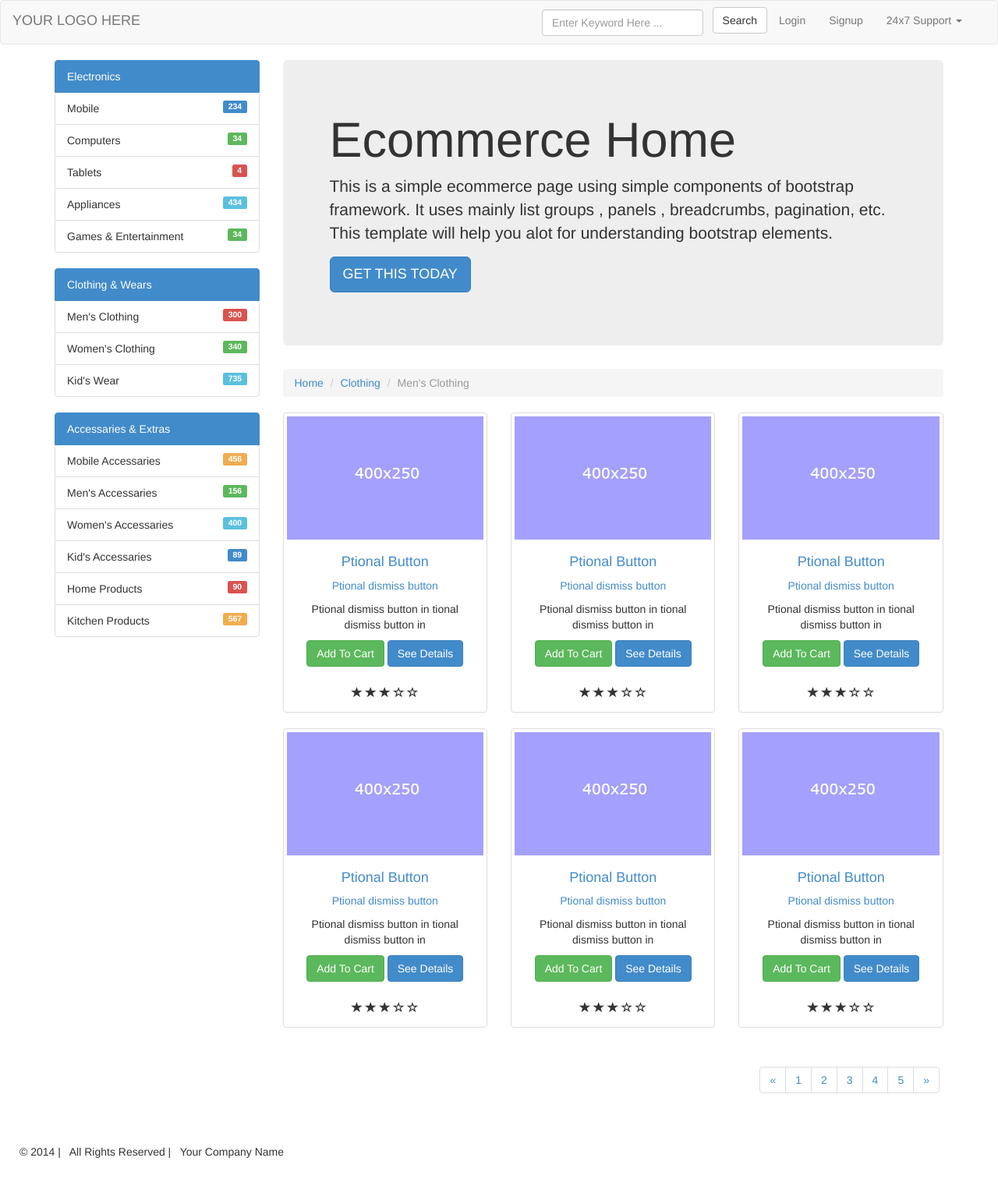
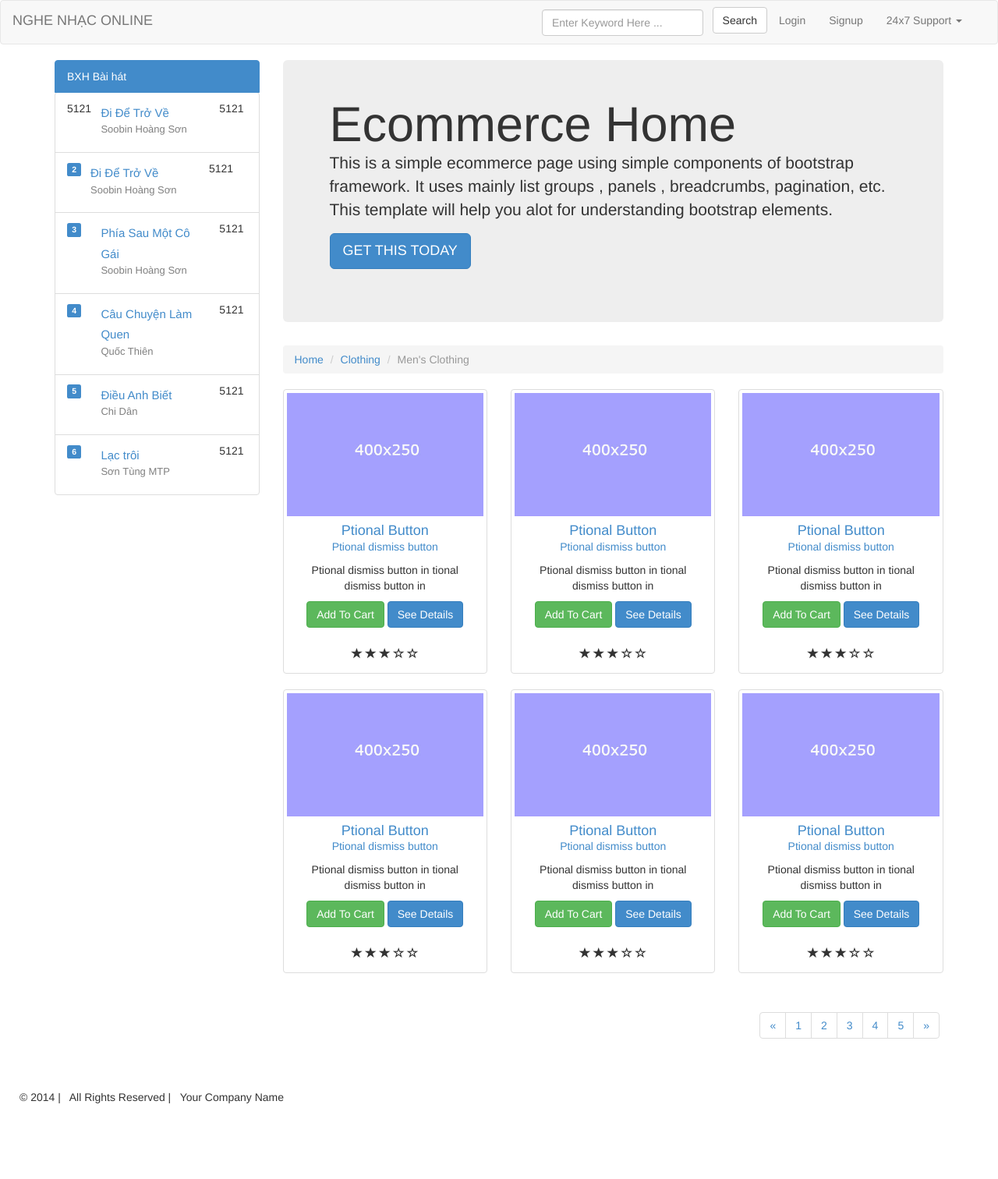
Before and after one commit to hienlt0610/chuyende2, a CodeIgniter app: page /doan/ in a window 1280 px wide. Shown: the whole page at 78% size. After the commit the page ends 1415 px from the top, so only its background shows below. Run offline with CodeIgniter, Linux system fonts and the light colour scheme; some libraries are stand-ins or nearby versions.

Commit message:
edit few html and css

```diff
--- a/application/views/master_layout/layout.php
+++ b/application/views/master_layout/layout.php
@@ -18,15 +18,26 @@ defined('BASEPATH') OR exit('No direct script access allowed');
 <body>
 <?php echo $this->template->partial->view('widgets/nav');?>
 <div class="container">
+	<?php echo $this->template->content;?>
+</div>
 
-    <div class="row">
-        <?php echo $this->template->partial->view('widgets/sidebar')?>
-        <!-- /.col -->
-        <div class="col-md-9">
-            <?php echo $this->template->content;?>
+<!-- /.row -->
+<div class="row">
+    <ul class="pagination alg-right-pad">
+        <li><a href="#">&laquo;</a></li>
+        <li><a href="#">1</a></li>
+        <li><a href="#">2</a></li>
+        <li><a href="#">3</a></li>
+        <li><a href="#">4</a></li>
+        <li><a href="#">5</a></li>
+        <li><a href="#">&raquo;</a></li>
+    </ul>
+</div>
+<!-- /.row -->
+<!-- /.col -->
         </div>
     </div>
-    <!-- /.row -->
+
 </div>
 <!-- /.container -->
 
--- a/application/views/template/home.php
+++ b/application/views/template/home.php
@@ -1,3 +1,82 @@
+<div class="row">
+		<!-- side bar -->
+        <div class="col-md-3">
+			<div>
+				<a href="#" class="list-group-item active">BXH Bài hát
+				</a>
+				<ul class="list-group">
+                    <li class="list-group-item list-song">
+						<div class="row">
+                            <div class="col-md-2">5121</div>
+                            <div class="col-md-7">
+                                <h3 class="song-name"><a href="#">Đi Để Trở Về</a></h3>
+                                <h4 class="artist"><a href="#">Soobin Hoàng Sơn</a></h4>
+                            </div>
+                            <div class="col-md-2">5121</div>
+                        </div>
+					</li>
+
+                    <li class="list-group-item list-song">
+						<div class="row">
+                            <div class="col-md-1"><span class="label label-primary">2</span></div>
+                            <div class="col-md-7">
+                                <h3 class="song-name"><a href="#">Đi Để Trở Về</a></h3>
+                                <h4 class="artist"><a href="#">Soobin Hoàng Sơn</a></h4>
+                            </div>
+                            <div class="col-md-3">5121</div>
+                        </div>
+					</li>
+
+                    <li class="list-group-item list-song">
+						<div class="row">
+                            <div class="col-md-2"><span class="label label-primary">3</span></div>
+                            <div class="col-md-7">
+                                <h3 class="song-name"><a href="#">Phía Sau Một Cô Gái</a></h3>
+                                <h4 class="artist"><a href="#">Soobin Hoàng Sơn</a></h4>
+                            </div>
+                            <div class="col-md-3">5121</div>
+                        </div>
+					</li>
+
+                    <li class="list-group-item list-song">
+						<div class="row">
+                            <div class="col-md-2"><span class="label label-primary">4</span></div>
+                            <div class="col-md-7">
+                                <h3 class="song-name"><a href="#">Câu Chuyện Làm Quen</a></h3>
+                                <h4 class="artist"><a href="#">Quốc Thiên</a></h4>
+                            </div>
+                            <div class="col-md-3">5121</div>
+                        </div>
+					</li>
+
+                    <li class="list-group-item list-song">
+						<div class="row">
+                            <div class="col-md-2"><span class="label label-primary">5</span></div>
+                            <div class="col-md-7">
+                                <h3 class="song-name"><a href="#">Điều Anh Biết</a></h3>
+                                <h4 class="artist"><a href="#">Chi Dân</a></h4>
+                            </div>
+                            <div class="col-md-3">5121</div>
+                        </div>
+					</li>
+
+                    <li class="list-group-item list-song">
+						<div class="row">
+                            <div class="col-md-2"><span class="label label-primary">6</span></div>
+                            <div class="col-md-7">
+                                <h3 class="song-name"><a href="#">Lạc trôi</a></h3>
+                                <h4 class="artist"><a href="#">Sơn Tùng MTP</a></h4>
+                            </div>
+                            <div class="col-md-3">5121</div>
+                        </div>
+					</li>
+				</ul>
+			</div>
+			<!-- /.div -->
+
+		</div>
+        <!-- /.col -->
+        <div class="col-md-9">
             <div class="jumbotron">
 		<h1>Ecommerce Home </h1>
 		<p>
@@ -144,19 +223,3 @@
 
 		</div>
 		<!-- /.col -->
-</div>
-
-<!-- /.row -->
-<div class="row">
-    <ul class="pagination alg-right-pad">
-        <li><a href="#">&laquo;</a></li>
-        <li><a href="#">1</a></li>
-        <li><a href="#">2</a></li>
-        <li><a href="#">3</a></li>
-        <li><a href="#">4</a></li>
-        <li><a href="#">5</a></li>
-        <li><a href="#">&raquo;</a></li>
-    </ul>
-</div>
-<!-- /.row -->
-<!-- /.col -->
--- a/application/views/widgets/nav.php
+++ b/application/views/widgets/nav.php
@@ -8,7 +8,7 @@
                 <span class="icon-bar"></span>
                 <span class="icon-bar"></span>
             </button>
-            <a class="navbar-brand" href="#">YOUR LOGO HERE</a>
+            <a class="navbar-brand" href="#">NGHE NHẠC ONLINE</a>
         </div>
 
         <!-- Collect the nav links, forms, and other content for toggling -->
--- a/application/views/widgets/sidebar.php
+++ /dev/null
@@ -1,69 +0,0 @@
-<div class="col-md-3">
-    <div>
-        <a href="#" class="list-group-item active">Electronics
-        </a>
-        <ul class="list-group">
-
-            <li class="list-group-item">Mobile
-                <span class="label label-primary pull-right">234</span>
-            </li>
-            <li class="list-group-item">Computers
-                <span class="label label-success pull-right">34</span>
-            </li>
-            <li class="list-group-item">Tablets
-                <span class="label label-danger pull-right">4</span>
-            </li>
-            <li class="list-group-item">Appliances
-                <span class="label label-info pull-right">434</span>
-            </li>
-            <li class="list-group-item">Games & Entertainment
-                <span class="label label-success pull-right">34</span>
-            </li>
-        </ul>
-    </div>
-    <!-- /.div -->
-    <div>
-        <a href="#" class="list-group-item active ">Clothing & Wears
-        </a>
-        <ul class="list-group">
-
-            <li class="list-group-item">Men's Clothing
-                <span class="label label-danger pull-right">300</span>
-            </li>
-            <li class="list-group-item">Women's Clothing
-                <span class="label label-success pull-right">340</span>
-            </li>
-            <li class="list-group-item">Kid's Wear
-                <span class="label label-info pull-right">735</span>
-            </li>
-
-        </ul>
-    </div>
-    <!-- /.div -->
-    <div>
-        <a href="#" class="list-group-item active">Accessaries & Extras
-        </a>
-        <ul class="list-group">
-            <li class="list-group-item">Mobile Accessaries
-                <span class="label label-warning pull-right">456</span>
-            </li>
-            <li class="list-group-item">Men's Accessaries
-                <span class="label label-success pull-right">156</span>
-            </li>
-            <li class="list-group-item">Women's Accessaries
-                <span class="label label-info pull-right">400</span>
-            </li>
-            <li class="list-group-item">Kid's Accessaries
-                <span class="label label-primary pull-right">89</span>
-            </li>
-            <li class="list-group-item">Home Products
-                <span class="label label-danger pull-right">90</span>
-            </li>
-            <li class="list-group-item">Kitchen Products
-                <span class="label label-warning pull-right">567</span>
-            </li>
-        </ul>
-    </div>
-    <!-- /.div -->
-
-</div>
--- a/assets/css/style.css
+++ b/assets/css/style.css
@@ -19,6 +19,10 @@
     margin-bottom:5px;
 }
 
+a {
+    text-decoration: none !important;
+}
+
 /*=======================================
   FOOTER SECTION
 ==================================================*/
@@ -27,3 +31,22 @@
     padding:25px;
 
 }
+
+.track-thumb{
+    height:100px;
+}
+
+h1,h2,h3,h4,h5,h6{
+    margin:0px;
+    padding:0px;
+}
+
+.list-song h3.song-name a{
+    font-size:15px;
+    font-weight:400;
+}
+
+.list-song h4.artist a{
+    font-size:13px;
+    color:#808080;
+}
```
Lines whose indentation alone changed are shown as unchanged.
